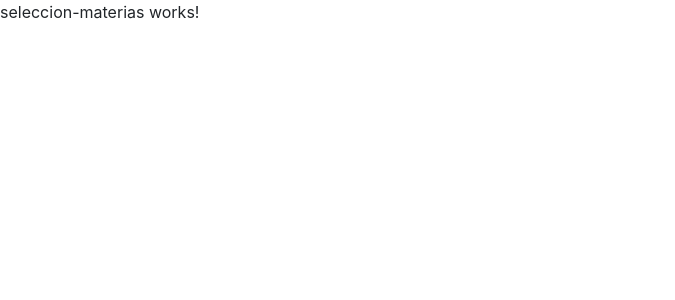
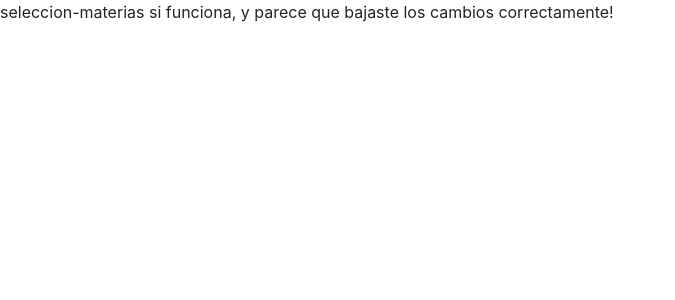
Before and after one commit to desarrollowebp/SIIT, an Angular app: page /seleccionMaterias in a window 1280 px wide. Shown: the top 300 px of the page, without its empty margins (0-675 px from the left). Built offline with nearby package versions, Linux system fonts and the light colour scheme.

Commit message:
Commit inicial de seleccion-materias

```diff
--- a/src/app/seleccion-materias/seleccion-materias.component.html
+++ b/src/app/seleccion-materias/seleccion-materias.component.html
@@ -1,3 +1,3 @@
 <p>
-  seleccion-materias works!
+  seleccion-materias si funciona, y parece que bajaste los cambios correctamente!
 </p>
```
